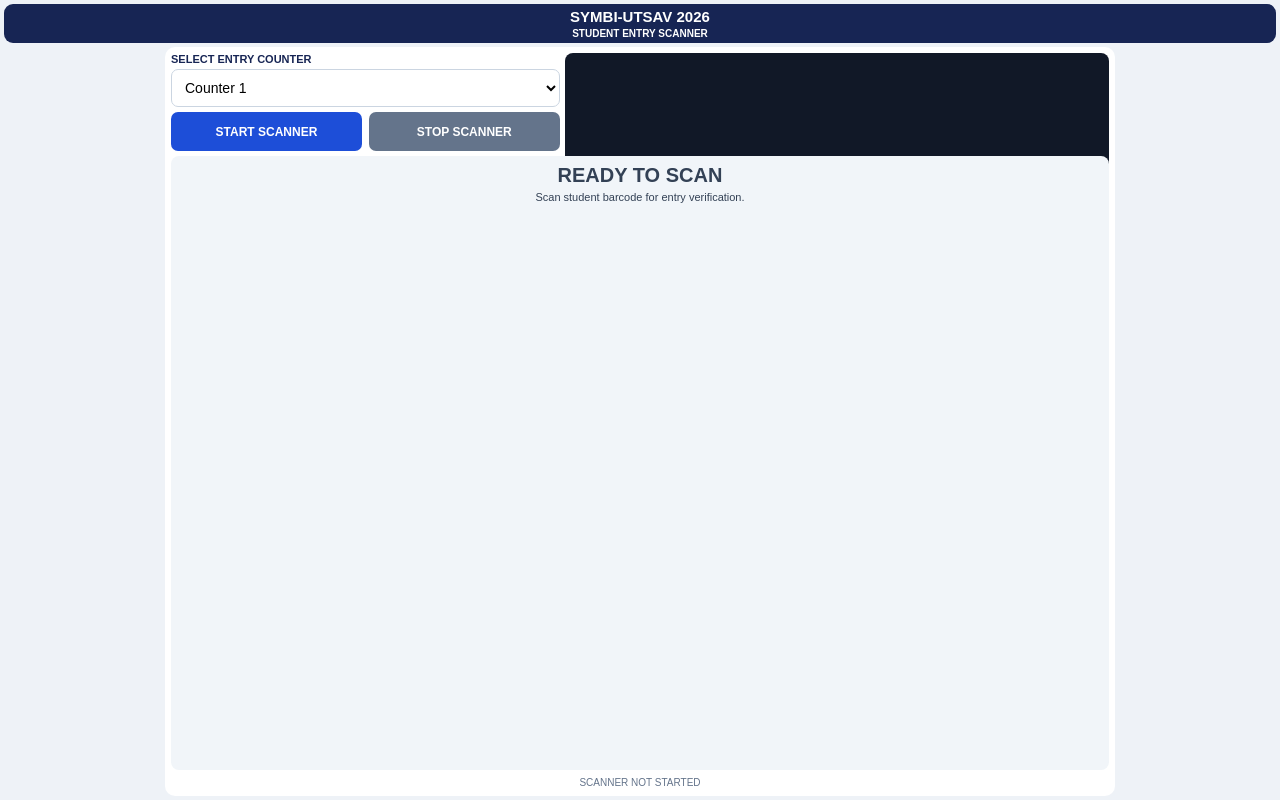
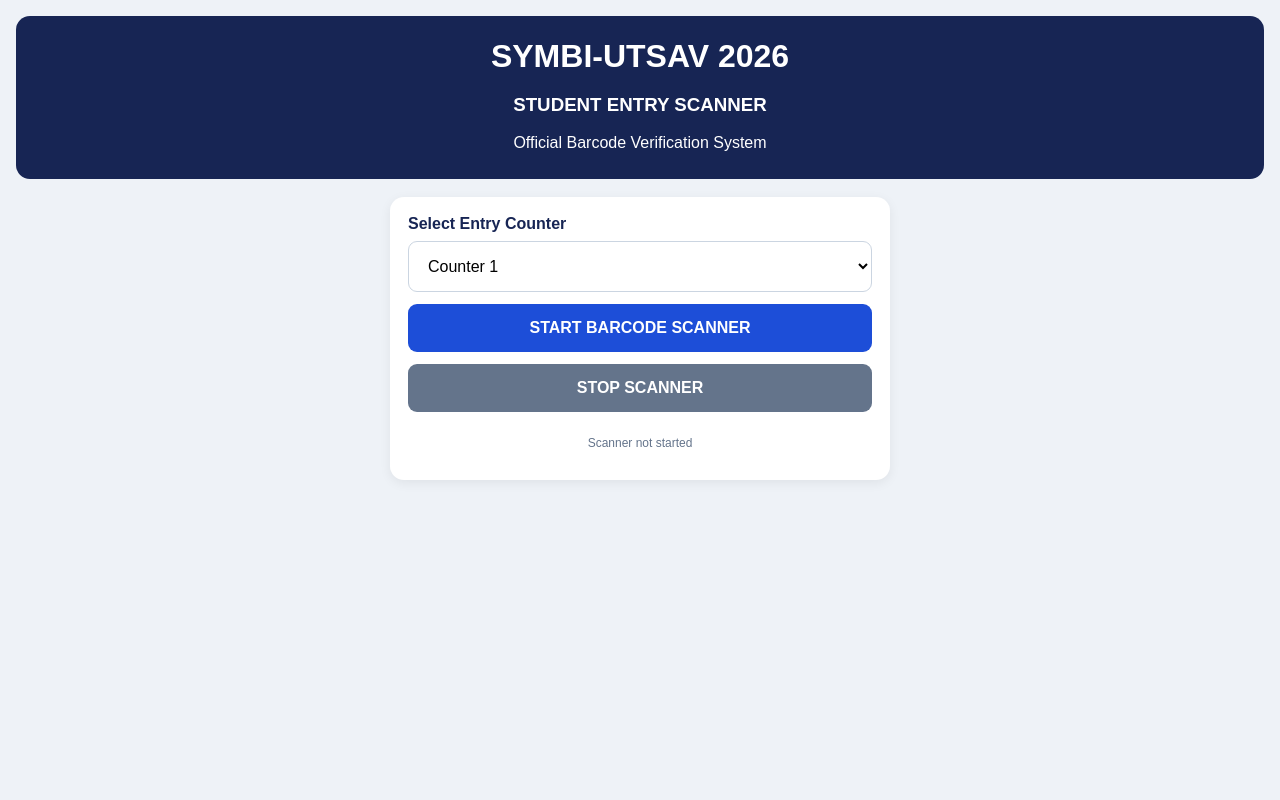
Before and after one commit to Gunjan-dhande/Symbi-Utsav-2026-Scanner, a plain HTML site: page index.html in a window 1280 px wide. Drawn offline with Linux system fonts and the light colour scheme.

Commit message:
Update index.html

```diff
--- a/index.html
+++ b/index.html
@@ -3,7 +3,8 @@
 <html lang="en">
 <head>
 <meta charset="UTF-8">
-<meta name="viewport" content="width=device-width, initial-scale=1, viewport-fit=cover">
+<meta name="viewport" content="width=device-width, initial-scale=1">
+
 <title>Symbi-Utsav 2026 Scanner</title>
 
 <script src="https://unpkg.com/html5-qrcode@2.3.8/html5-qrcode.min.js"></script>
@@ -11,105 +12,63 @@
 <style>
 * { box-sizing: border-box; }
 
-html, body {
+body {
   margin: 0;
-  width: 100%;
-  height: 100%;
-  overflow: hidden;
+  padding: 16px;
   font-family: Arial, sans-serif;
   background: #eef2f7;
   color: #172554;
 }
 
-body {
-  height: 100vh;
-  height: 100dvh;
-  padding: 6px;
-  display: flex;
-  flex-direction: column;
-  gap: 5px;
+.header {
+  background: #172554;
+  color: white;
+  padding: 22px 12px;
+  border-radius: 14px;
+  text-align: center;
 }
 
-.header {
-  flex: 0 0 auto;
-  text-align: center;
-  background: #172554;
-  color: white;
-  padding: 7px;
-  border-radius: 9px;
-}
-
-.header h1 {
-  font-size: 18px;
-  margin: 0 0 3px;
-}
-
-.header h3 {
-  font-size: 11px;
-  margin: 0;
-}
+.header h1 { margin: 0 0 8px; }
+.header p { margin: 5px; }
 
 .container {
-  flex: 1;
-  min-height: 0;
-  width: 100%;
-  max-width: 700px;
-  margin: auto;
-  padding: 7px;
   background: white;
-  border-radius: 10px;
-  display: flex;
-  flex-direction: column;
-  gap: 6px;
-  overflow: hidden;
-}
-
-.control-row {
-  display: flex;
-  align-items: end;
-  gap: 7px;
-}
-
-.counter-box {
-  flex: 1;
-  min-width: 0;
+  max-width: 500px;
+  margin: 18px auto;
+  padding: 18px;
+  border-radius: 14px;
+  box-shadow: 0 3px 12px #0001;
 }
 
 label {
   display: block;
-  font-size: 11px;
   font-weight: bold;
-  margin-bottom: 4px;
+  margin-bottom: 8px;
+}
+
+select, button {
+  width: 100%;
+  padding: 15px;
+  margin-bottom: 12px;
+  border-radius: 9px;
+  font-size: 16px;
 }
 
 select {
-  width: 100%;
-  height: 38px;
-  padding: 5px 9px;
   border: 1px solid #cbd5e1;
-  border-radius: 7px;
   background: white;
-  font-size: 14px;
-}
-
-.buttons {
-  display: flex;
-  gap: 7px;
 }
 
 button {
-  flex: 1;
-  height: 39px;
-  border: 0;
-  border-radius: 7px;
+  border: none;
   background: #1d4ed8;
   color: white;
-  font-size: 12px;
   font-weight: bold;
+  cursor: pointer;
 }
 
 button:disabled {
-  opacity: .55;
+  opacity: .5;
 }
 
 .stop {
@@ -118,133 +77,51 @@ button:disabled {
 
 #reader {
   width: 100%;
-  height: clamp(100px, 19dvh, 155px);
-  flex: 0 0 auto;
-  overflow: hidden;
-  border-radius: 8px;
-  background: #111827;
-}
-
-#reader video {
-  width: 100% !important;
-  height: 100% !important;
-  object-fit: contain !important;
-}
-
-#reader__dashboard,
-#reader__header_message {
-  display: none !important;
+  margin: 12px auto;
 }
 
 #result {
-  flex: 1;
-  min-height: 65px;
-  overflow: auto;
-  padding: 8px;
-  margin: 0;
-  border-radius: 8px;
+  display: none;
+  padding: 22px 12px;
+  margin-top: 15px;
+  border-radius: 12px;
   text-align: center;
-  background: #f1f5f9;
-  color: #334155;
   overflow-wrap: anywhere;
 }
 
-#result h2 {
-  font-size: 17px;
-  margin: 3px 0;
+.approved {
+  display: block !important;
+  background: #dcfce7;
+  color: #166534;
 }
 
-#result p {
-  display: inline-block;
-  font-size: 11px;
-  margin: 3px 5px;
+.rejected {
+  display: block !important;
+  background: #fee2e2;
+  color: #991b1b;
+}
+
+.duplicate {
+  display: block !important;
+  background: #fef3c7;
+  color: #92400e;
+}
+
+.loading {
+  display: block !important;
+  background: #dbeafe;
+  color: #1e40af;
 }
 
 .status {
-  font-size: 20px;
+  font-size: 27px;
   font-weight: bold;
 }
 
-.approved {
-  background: #dcfce7 !important;
-  color: #166534 !important;
-}
-
-.rejected {
-  background: #fee2e2 !important;
-  color: #991b1b !important;
-}
-
-.duplicate {
-  background: #fef3c7 !important;
-  color: #92400e !important;
-}
-
-.loading {
-  background: #dbeafe !important;
-  color: #1e40af !important;
-}
-
-#status {
-  flex: 0 0 auto;
+.small {
+  color: #64748b;
+  font-size: 12px;
   text-align: center;
-  font-size: 10px;
-  color: #64748b;
-  margin: 0;
-  padding: 2px;
-}
-
-@media (orientation: landscape) {
-  body {
-    padding: 4px;
-    gap: 4px;
-  }
-
-  .header {
-    padding: 4px;
-  }
-
-  .header h1 { font-size: 15px; }
-  .header h3 { font-size: 10px; }
-
-  .container {
-    max-width: 950px;
-    display: grid;
-    grid-template-columns: 1fr 1.4fr;
-    grid-template-rows: auto auto 1fr auto;
-    gap: 5px;
-    padding: 6px;
-  }
-
-  .control-row {
-    grid-column: 1;
-    grid-row: 1;
-  }
-
-  .buttons {
-    grid-column: 1;
-    grid-row: 2;
-  }
-
-  #reader {
-    grid-column: 2;
-    grid-row: 1 / 4;
-    width: 100%;
-    height: 100%;
-    min-height: 100px;
-    max-height: 230px;
-  }
-
-  #result {
-    grid-column: 1 / 3;
-    grid-row: 3;
-    min-height: 50px;
-  }
-
-  #status {
-    grid-column: 1 / 3;
-    grid-row: 4;
-  }
 }
 </style>
 </head>
@@ -254,13 +131,13 @@ button:disabled {
 <div class="header">
   <h1>SYMBI-UTSAV 2026</h1>
   <h3>STUDENT ENTRY SCANNER</h3>
+  <p>Official Barcode Verification System</p>
 </div>
 
 <div class="container">
 
-  <div class="control-row">
-    <div class="counter-box">
-      <label for="counter">SELECT ENTRY COUNTER</label>
+  <label for="counter">Select Entry Counter</label>
+
   <select id="counter">
     <option value="Counter 1">Counter 1</option>
     <option value="Counter 2">Counter 2</option>
@@ -268,41 +145,34 @@ button:disabled {
     <option value="Counter 4">Counter 4</option>
     <option value="Counter 5">Counter 5</option>
   </select>
-    </div>
-  </div>
 
-  <div class="buttons">
   <button id="startBtn" onclick="startScanner()">
-      START SCANNER
+    START BARCODE SCANNER
   </button>
 
-    <button class="stop" id="stopBtn" onclick="stopScanner()">
+  <button class="stop" onclick="stopScanner()">
     STOP SCANNER
   </button>
-  </div>
 
   <div id="reader"></div>
 
-  <div id="result">
-    <div class="status">READY TO SCAN</div>
-    <p>Scan student barcode for entry verification.</p>
-  </div>
+  <div id="result"></div>
 
-  <p id="status">SCANNER NOT STARTED</p>
+  <p id="status" class="small">
+    Scanner not started
+  </p>
 
 </div>
 
 <script>
 
 // ======================================
-// CONFIGURATION
+// CONFIGURATION - CHANGE THESE TWO VALUES
 // ======================================
 
 const API_URL = "https://script.google.com/macros/s/AKfycbzX1Qo23eIE5MoRZzTiJUlqY6ZD1XNtrCtHKo_bjPLhLR-T7Tlx9hbYN_bQJV8c-66afw/exec";
 
-// Replace with your new random secret.
-// Must match the Apps Script CONFIG.API_KEY.
-const API_KEY = "REPLACE_WITH_YOUR_NEW_RANDOM_SECRET";
+const API_KEY = "CHANGE_TO_YOUR_OWN_RANDOM_SECRET_2026";
 
 // ======================================
 
@@ -310,17 +180,6 @@ let scanner = null;
 let running = false;
 let busy = false;
 let requestNumber = 0;
-let scanTimer = null;
-
-function escapeHTML(value) {
-  return String(value ?? "").replace(/[&<>"']/g, c => ({
-    "&": "&amp;",
-    "<": "&lt;",
-    ">": "&gt;",
-    '"': "&quot;",
-    "'": "&#39;"
-  })[c]);
-}
 
 function showResult(status, message, details = {}) {
 
@@ -343,6 +202,18 @@ function showResult(status, message, details = {}) {
     <p>Date: ${escapeHTML(details.date || "")}</p>
     <p>Time: ${escapeHTML(details.time || "")}</p>
   `;
+
+  result.style.display = "block";
+}
+
+function escapeHTML(value) {
+  return String(value).replace(/[&<>"']/g, c => ({
+    "&": "&amp;",
+    "<": "&lt;",
+    ">": "&gt;",
+    '"': "&quot;",
+    "'": "&#39;"
+  })[c]);
 }
 
 async function startScanner() {
@@ -350,11 +221,9 @@ async function startScanner() {
   if (running) return;
 
   if (!API_URL.startsWith("https://script.google.com/")) {
-    alert("Configure Google Apps Script URL.");
+    alert("Please configure the Google Apps Script URL first.");
     return;
   }
-
-  document.getElementById("startBtn").disabled = true;
 
   scanner = new Html5Qrcode("reader", {
     formatsToSupport: [
@@ -365,20 +234,11 @@ async function startScanner() {
 
   try {
 
-    const width = Math.max(
-      180,
-      Math.floor(document.getElementById("reader").clientWidth * 0.90)
-    );
-
     await scanner.start(
       { facingMode: "environment" },
       {
-        fps: 15,
-        qrbox: {
-          width: width,
-          height: 100
-        },
-        disableFlip: false
+        fps: 10,
+        qrbox: { width: 280, height: 120 }
       },
       onScanSuccess
     );
@@ -388,37 +248,37 @@ async function startScanner() {
     document.getElementById("status").innerText =
       "CAMERA ACTIVE - READY TO SCAN";
 
+    document.getElementById("startBtn").disabled = true;
+
   } catch (error) {
 
-    document.getElementById("startBtn").disabled = false;
+    document.getElementById("status").innerText =
+      "CAMERA ERROR: " + error;
 
-    document.getElementById("status").innerText =
-      "CAMERA ERROR";
-
-    alert("Camera error: " + error);
+    alert(
+      "Camera could not start. Allow camera permission in Chrome and open the HTTPS website directly."
+    );
 
   }
 }
 
 function onScanSuccess(decodedText) {
 
-  if (busy || !running) return;
-
-  const barcode = decodedText.trim().toUpperCase();
-
-  if (!barcode) return;
+  if (busy) return;
 
   busy = true;
+
+  const barcode = decodedText.trim();
+
   scanner.pause(true);
 
   showResult(
     "VERIFYING",
-    "Checking student registration...",
-    { barcode: barcode }
+    "Checking student registration..."
   );
 
   document.getElementById("status").innerText =
-    "VERIFYING BARCODE...";
+    "Verifying barcode...";
 
   verifyBarcode(barcode);
 }
@@ -432,12 +292,19 @@ function verifyBarcode(barcode) {
 
   let finished = false;
 
+  const timeout = setTimeout(() => {
+    finish({
+      status: "ERROR",
+      message: "Server timeout. Please try again."
+    });
+  }, 20000);
+
   function finish(data) {
 
     if (finished) return;
     finished = true;
 
-    clearTimeout(scanTimer);
+    clearTimeout(timeout);
 
     delete window[callbackName];
     script.remove();
@@ -451,30 +318,21 @@ function verifyBarcode(barcode) {
     document.getElementById("status").innerText =
       data.status === "APPROVED"
         ? "ENTRY APPROVED"
-        : "RESULT: " + (data.status || "ERROR");
+        : "SCAN RESULT: " + (data.status || "ERROR");
 
     setTimeout(() => {
-
       busy = false;
 
-      if (running && scanner) {
+      if (running) {
         scanner.resume();
         document.getElementById("status").innerText =
           "READY FOR NEXT STUDENT";
       }
 
-    }, 1200);
+    }, 1800);
   }
 
   window[callbackName] = finish;
-
-  scanTimer = setTimeout(() => {
-    finish({
-      status: "ERROR",
-      message: "Server timeout. Please try again.",
-      barcode: barcode
-    });
-  }, 20000);
 
   const params = new URLSearchParams({
     action: "verify",
@@ -489,8 +347,7 @@ function verifyBarcode(barcode) {
   script.onerror = () => {
     finish({
       status: "ERROR",
-      message: "Google Sheets connection failed",
-      barcode: barcode
+      message: "Cannot connect to Google Sheets server"
     });
   };
 
@@ -499,15 +356,11 @@ function verifyBarcode(barcode) {
 
 async function stopScanner() {
 
-  clearTimeout(scanTimer);
-
-  if (!scanner) return;
+  if (!scanner || !running) return;
 
   try {
 
-    if (running) {
     await scanner.stop();
-    }
 
     running = false;
     busy = false;
@@ -520,7 +373,7 @@ async function stopScanner() {
   } catch (error) {
 
     document.getElementById("status").innerText =
-      "STOP ERROR: " + error;
+      "Unable to stop scanner: " + error;
 
   }
 }
```
Lines whose indentation alone changed are shown as unchanged.
